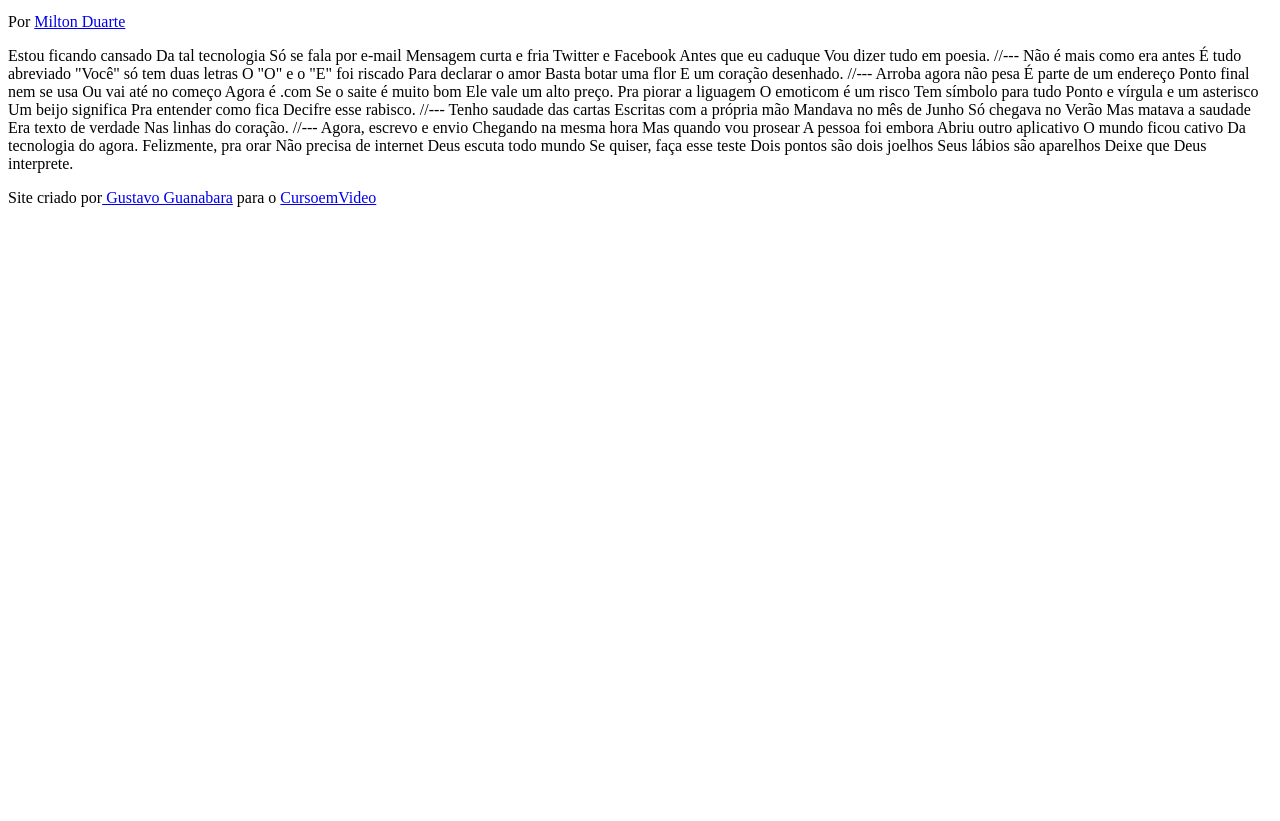
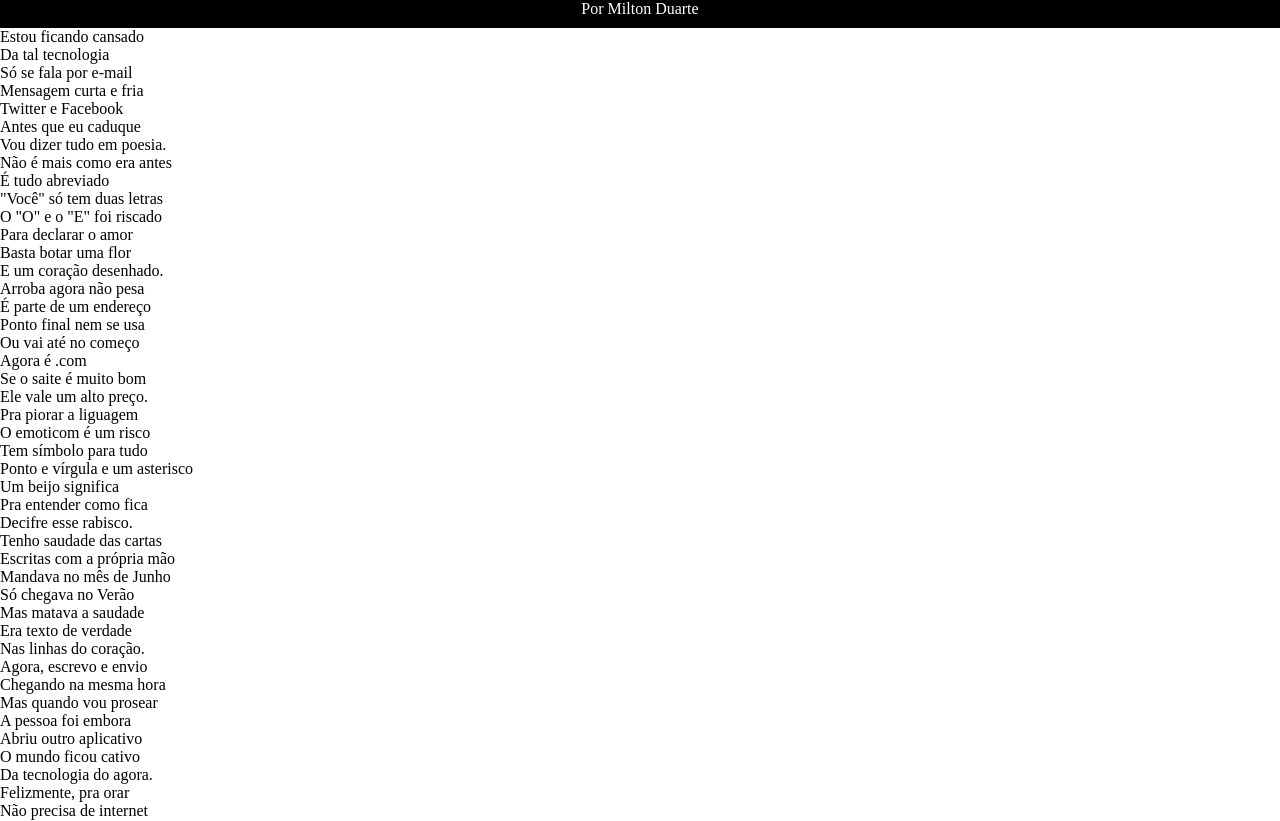
Before and after one commit to JuliaTesta/html-css, a plain HTML site: page desafios/desafio-12/index.html in a window 1280 px wide. Shown: the part 67-888 px from the top of the page. Before the commit the page ends 800 px from the top, so only its background shows below. Drawn offline with Linux system fonts and the light colour scheme.

Commit message:
atualizado

```diff
--- /dev/null
+++ b/desafios/desafio-12/estilo/style.css
@@ -0,0 +1,27 @@
+@charset 'UTF-8';
+*{
+    margin: 0px;
+    padding: 0px;
+}
+header{
+    background-color:black ;
+
+}
+header > h1{
+    text-align: center;
+    color: white;
+    padding: 10px;
+}
+header p{
+    text-align: center;
+    color: white;
+    padding: 10px;
+}
+header a{
+    text-decoration: none;
+    color: white;
+}
+header a:hover{
+    color: blue;
+    text-decoration: underline;
+}
--- a/desafios/desafio-12/index.html
+++ b/desafios/desafio-12/index.html
@@ -4,6 +4,7 @@
     <meta charset="UTF-8">
     <meta name="viewport" content="width=device-width, initial-scale=1.0">
     <title>Cordel Moderno</title>
+    <link rel="stylesheet" href="estilo/style.css">
 </head>
 <body>
     <header>
@@ -14,69 +15,93 @@
 
 
 <main>
-    Estou ficando cansado
-    Da tal tecnologia
-    Só se fala por e-mail
-    Mensagem curta e fria
-    Twitter e Facebook
-    Antes que eu caduque
-    Vou dizer tudo em poesia.
+    <section class="normal">
+        <p>
+            Estou ficando cansado <br>
+            Da tal tecnologia <br>
+            Só se fala por e-mail <br>
+            Mensagem curta e fria <br>
+            Twitter e Facebook <br>
+            Antes que eu caduque <br>
+            Vou dizer tudo em poesia. <br>
+        </p>
+    </section>
 
-    //---
 
-    Não é mais como era antes
-    É tudo abreviado
-    "Você" só tem duas letras
-    O "O" e o "E" foi riscado
-    Para declarar o amor
-    Basta botar uma flor
-    E um coração desenhado.
 
-    //---
+    <section class="imagem">
+        <p>
+            Não é mais como era antes <br>
+            É tudo abreviado <br>
+            "Você" só tem duas letras <br>
+            O "O" e o "E" foi riscado <br>
+            Para declarar o amor <br>
+            Basta botar uma flor <br>
+            E um coração desenhado. <br>
+        </p>
+    </section>
 
-    Arroba agora não pesa
-    É parte de um endereço
-    Ponto final nem se usa
-    Ou vai até no começo
-    Agora é .com
-    Se o saite é muito bom
-    Ele vale um alto preço.
 
-    Pra piorar a liguagem
-    O emoticom é um risco
-    Tem símbolo para tudo
-    Ponto e vírgula e um asterisco
-    Um beijo significa
-    Pra entender como fica
-    Decifre esse rabisco.
+    <section class="normal">
+        <p>
+            Arroba agora não pesa <br>
+            É parte de um endereço<br>
+            Ponto final nem se usa<br>
+            Ou vai até no começo<br>
+            Agora é .com<br>
+            Se o saite é muito bom<br>
+            Ele vale um alto preço.<br>
+        </p>
 
-    //---
+        <p>
+            Pra piorar a liguagem<br>
+            O emoticom é um risco<br>
+            Tem símbolo para tudo<br>
+            Ponto e vírgula e um asterisco<br>
+            Um beijo significa<br>
+            Pra entender como fica<br>
+            Decifre esse rabisco.<br>
+        </p>
+    </section>
 
-    Tenho saudade das cartas
-    Escritas com a própria mão
-    Mandava no mês de Junho
-    Só chegava no Verão
-    Mas matava a saudade
-    Era texto de verdade
-    Nas linhas do coração.
 
-    //---
 
-    Agora, escrevo e envio
-    Chegando na mesma hora
-    Mas quando vou prosear
-    A pessoa foi embora
-    Abriu outro aplicativo
-    O mundo ficou cativo
-    Da tecnologia do agora.
+    <section class="imagem">
+        <p>
+            Tenho saudade das cartas <br>
+            Escritas com a própria mão<br>
+            Mandava no mês de Junho<br>
+            Só chegava no Verão<br>
+            Mas matava a saudade<br>
+            Era texto de verdade<br>
+            Nas linhas do coração.<br>
+        </p>
+    </section>
 
-    Felizmente, pra orar
-    Não precisa de internet
-    Deus escuta todo mundo
-    Se quiser, faça esse teste
-    Dois pontos são dois joelhos
-    Seus lábios são aparelhos
-    Deixe que Deus interprete.
+
+
+    <section class="normal">
+        <p>
+            Agora, escrevo e envio <br>
+            Chegando na mesma hora<br>
+            Mas quando vou prosear<br>
+            A pessoa foi embora<br>
+            Abriu outro aplicativo<br>
+            O mundo ficou cativo<br>
+            Da tecnologia do agora.<br>
+        </p>
+
+        <p>
+            Felizmente, pra orar<br>
+            Não precisa de internet<br>
+            Deus escuta todo mundo<br>
+            Se quiser, faça esse teste<br>
+            Dois pontos são dois joelhos<br>
+            Seus lábios são aparelhos<br>
+            Deixe que Deus interprete.<br>
+        </p>
+    </section>
+
 </main>
 
 <footer>
```
